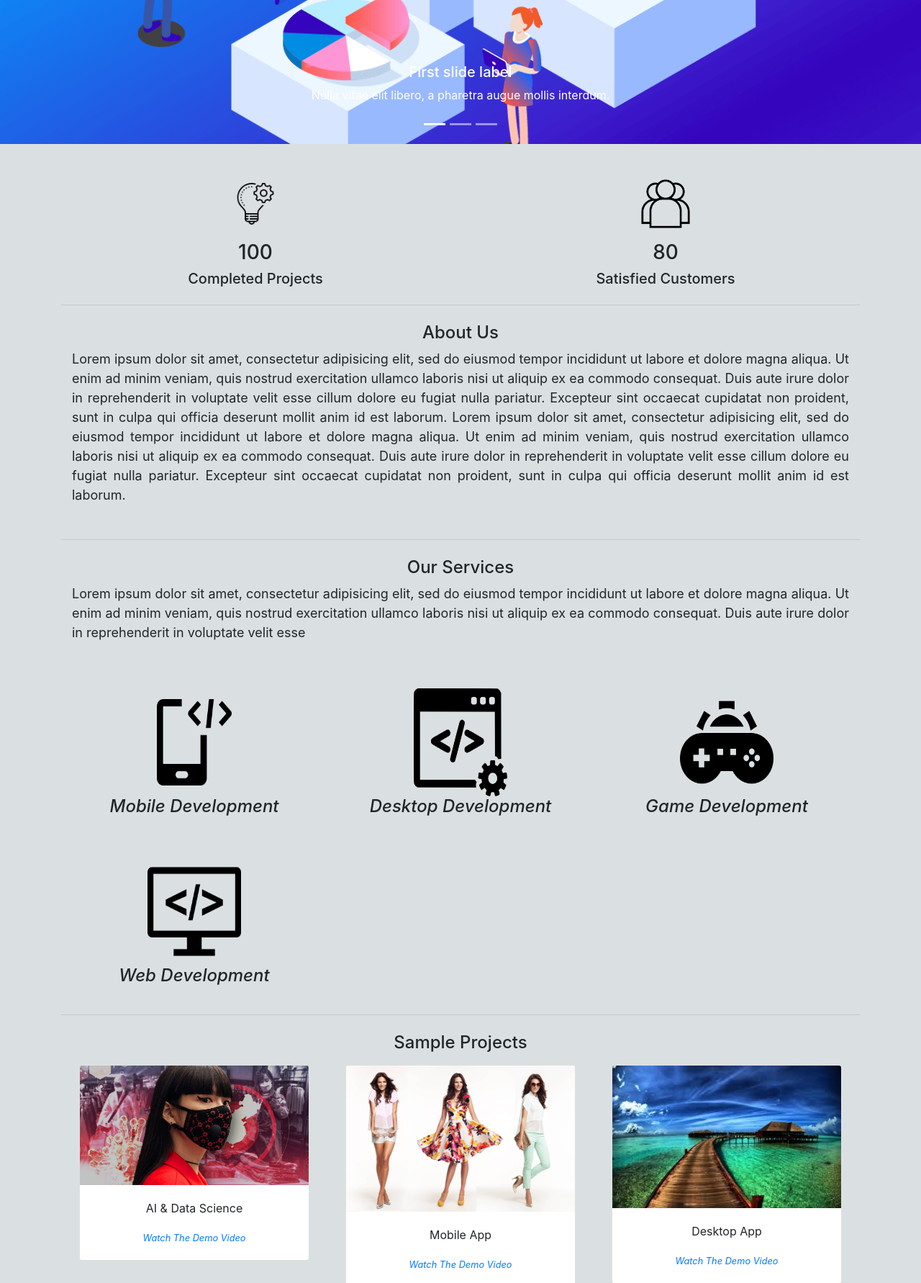
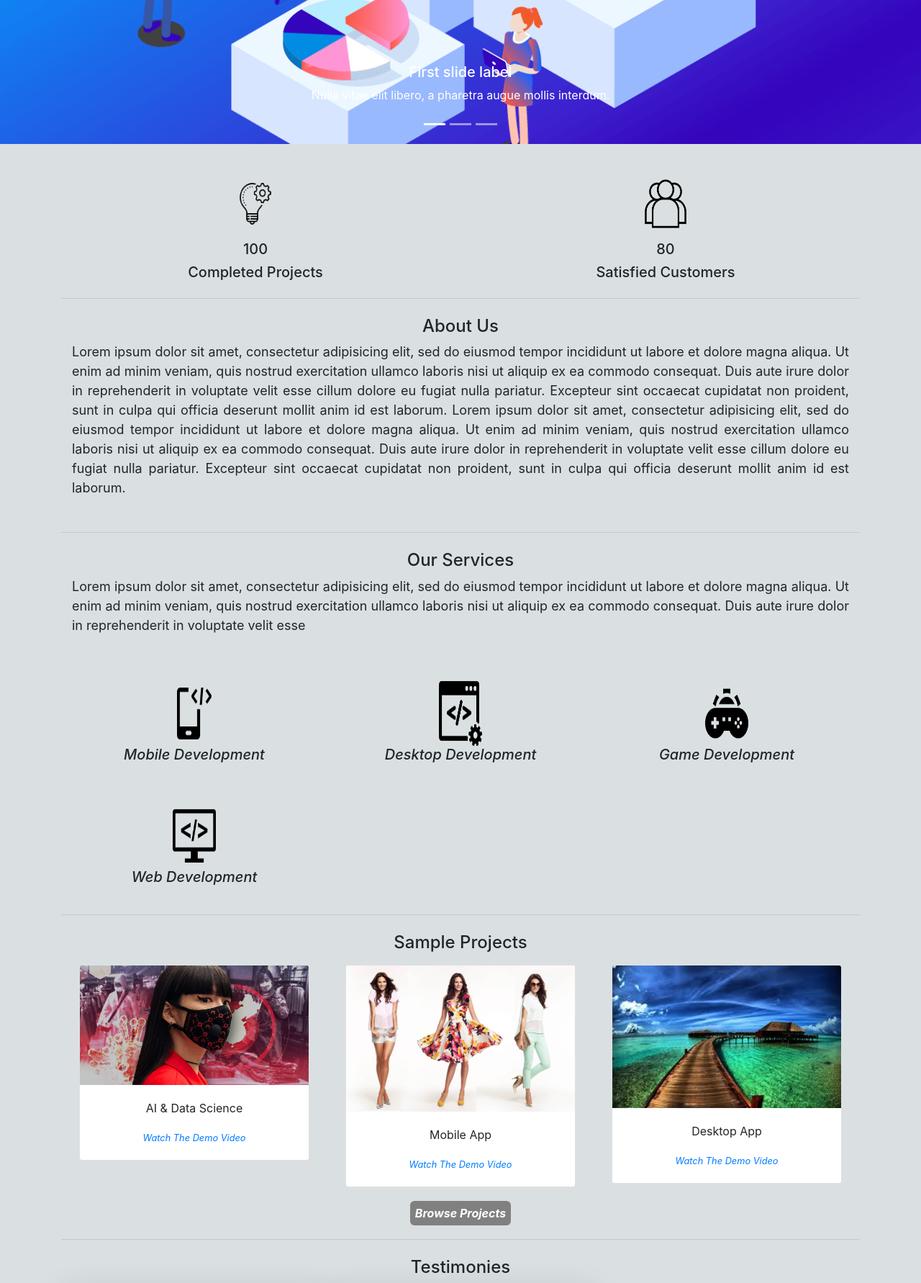
Before and after one commit to fennin3/project-assistance-webapp, a Django app: page / in a window 1280 px wide. Shown: the part 520-2302 px from the top of the page at 72% size. Run offline with Django 3.2, Linux system fonts and the light colour scheme; data comes from the database, SQL or seed files in the repository; some libraries are stand-ins or nearby versions.

Commit message:
make it better

```diff
--- a/base/static/css/style.css
+++ b/base/static/css/style.css
@@ -1,5 +1,8 @@
 .facts{
 	height: 70px;
+  width: 60px;
+  min-width: 40;
+  min-height: 50
 }
 
 .fa{
@@ -46,8 +49,8 @@
 }
 
 .service img{
-  height: 150px;
-  width: 130px;
+  height: 90px;
+  width: 60px;
 }
 
 .top_margin{
--- a/base/templates/base/contact_us.html
+++ b/base/templates/base/contact_us.html
@@ -55,7 +55,7 @@ active
             </form>
 
           </div>
-          <div class="col-lg-5 ml-auto">
+          <div class="col-lg-5 ml-auto" style="margin-bottom: 110px;">
             <div class="p-4 mb-3 bg-white card shadow-lg">
               <p class="mb-0 font-weight-bold">Address</p>
               <p class="mb-4">University Of Energy And Natural Resourses</p>
--- a/base/templates/base/index.html
+++ b/base/templates/base/index.html
@@ -59,12 +59,12 @@ active
         <div class="row">
             <div class="col" style="text-align: center;">
                 <img class="facts mb-3" src="{% static 'images/project.png' %}">
-                <h3>100</h3>
+                <h5>100</h5>
                 <h5>Completed Projects</h5>
             </div>
             <div class="col" style="text-align: center;">
                 <img class="facts mb-3" src="{% static 'images/customers.jpg' %}">
-                <h3>80</h3>
+                <h5>80</h5>
                 <h5>Satisfied Customers</h5>
 
             </div>
@@ -106,20 +106,20 @@ active
             <div class="row" style="text-align: center;">
             <div class="col-md-4 col-sm-6 col-xs-6 col-lg-4 service mt-5">
                 <img src="{% static 'images/mmdev.png' %}">
-                <em><h4>Mobile Development</h4></em>
+                <em><h5>Mobile Development</h5></em>
 
             </div>
             <div class="col-md-4 col-sm-6 col-xs-6 col-lg-4 service mt-5">
                 <img src="{% static 'images/ddev.jpg' %}">
-                <em><h4>Desktop Development</h4></em>
+                <em><h5>Desktop Development</h5></em>
             </div>
             <div class="col-md-4 col-sm-6 col-xs-6 col-lg-4 service mt-5">
                 <img src="{% static 'images/gdev.png' %}">
-                <em><h4>Game Development</h4></em>
+                <em><h5>Game Development</h5></em>
             </div>
             <div class="col-md-4 col-sm-6 col-xs-6 col-lg-4 service mt-5">
                 <img src="{% static 'images/wwdev.png' %}">
-                <em><h4>Web Development</h4></em>
+                <em><h5>Web Development</h5></em>
             </div>
 
 
--- a/base/templates/base/projects.html
+++ b/base/templates/base/projects.html
@@ -8,11 +8,11 @@ active
 <div class="container mb-4">
 	<h3 class="top_margin">Sample Projects</h3>
 	<hr>
-	<div class="row">
+	<div class="row" style="margin-bottom: 130px;" >
     {% for project in projects %}
 
     <div class="col-lg-4 col-md-6 col-sm-12 col-xs-12 mb-3">
-        <div class="card" style="width: 22rem;">
+        <div class="card mr-auto ml-auto" style="width: 22rem;">
             <img src="{{project.thumnail.url}}" class="card-img-top" alt="">
             <div class="card-body">
             <p class="card-text">{{project.title}}</p>
```
Also changed, not shown: base/templates/base/services.html (+5 -5 lines).
